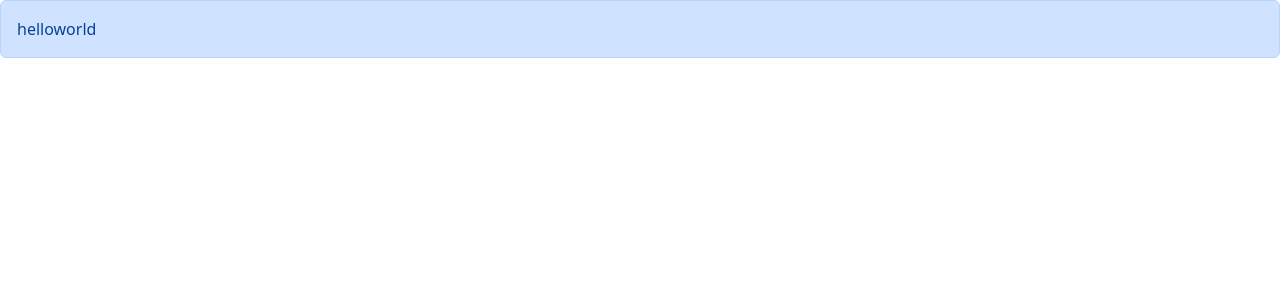
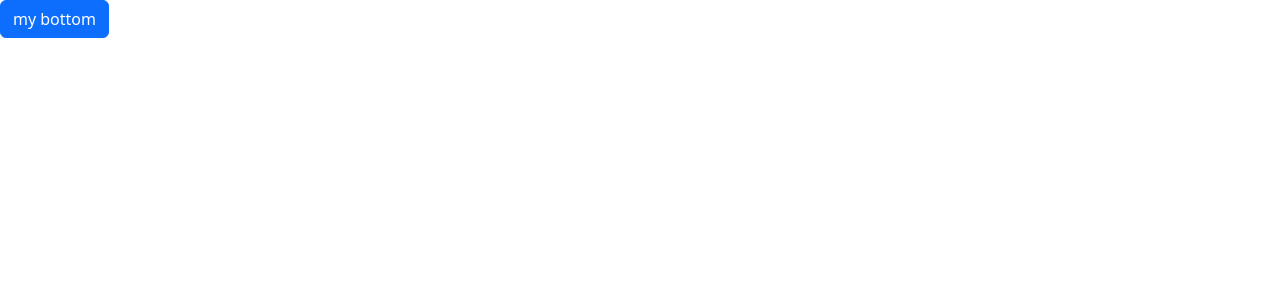
Before and after one commit to minyeokang/react-beginner-tutorial, a React (Vite) app: page / in a window 1280 px wide. Shown: the top 300 px of the page. Built offline with nearby package versions, Linux system fonts and the light colour scheme.

Commit message:
onClick event, finished tutorial

```diff
--- a/src/App.tsx
+++ b/src/App.tsx
@@ -1,16 +1,22 @@
 import Alert from "./components/Alert";
 import ListGroup from "./components/ListGroup";
+import Button from "./components/Button";
+import { useState } from "react";
 let items = ["thailand", "singapore", "bali", "vietnam", "laos"];
 const handleSelectedItem = (item: string) => {
   console.log(item);
 };
+
 function App() {
+
+  const [alertVisible, setAlertVisible] = useState(false)
+
   return (
     <div>
       {/* <ListGroup items={items} heading={"Cities"} onSelectedItem={handleSelectedItem} /> */}
-      <Alert >
-        hello<span>world</span>
-      </Alert>
+      {alertVisible && <Alert onClose={()=>setAlertVisible(false)}> hello</Alert>}
+
+      <Button color="primary" onClick={()=>setAlertVisible(true)}>my bottom</Button>
     </div>
   );
 }
--- a/src/components/Alert.tsx
+++ b/src/components/Alert.tsx
@@ -2,11 +2,14 @@ import { ReactNode } from "react"
 
 interface Props {
     children: ReactNode
+    onClose: ()=> void
 }
-const Alert = ({children}:Props) => {
+const Alert = ({children, onClose}:Props) => {
   return (
 
-    <div className="alert alert-primary">{children}</div>
+    <div className="alert alert-primary alert-dismissible">{children}
+    <button type="button" className="btn-close" data-bs-dismiss="alert" aria-label="Close" onClick={onClose}></button>
+    </div>
   )
 }
 
--- /dev/null
+++ b/src/components/Button.tsx
@@ -0,0 +1,17 @@
+import React, { useState } from 'react'
+interface Props {
+    children: string;
+    onClick: ()=> void;
+    color?: 'primary' | 'secondary' | 'danger'
+}
+const Button = ({children, onClick, color = 'primary'}: Props) => {
+  return (
+    <button type='button' className={'btn btn-' + color} onClick={onClick}>{children}</button>
+  )
+}
+
+export default Button
+
+/** limitating type
+ * ex) color?: 'primary' | 'secondary' | 'danger'
+ */
```
